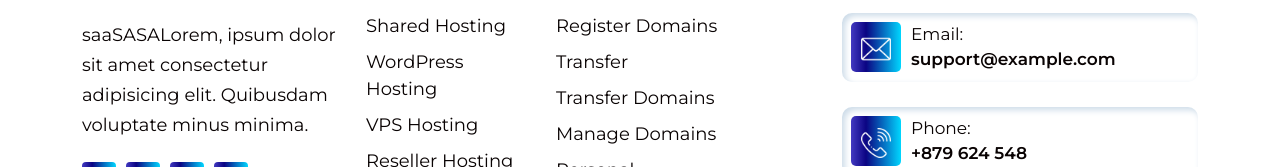
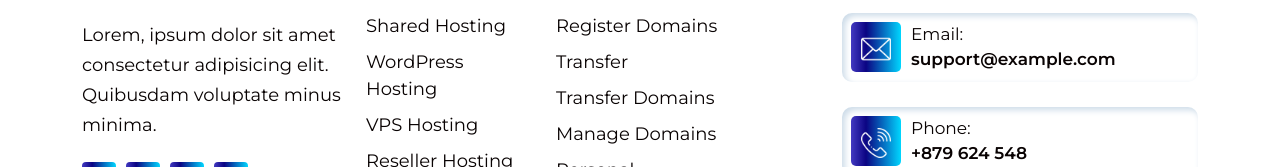
Before and after one commit to nmsix38/jmdev.github.io, a plain HTML site: page contact.html in a window 1280 px wide. Shown: the part 2011-2178 px from the top of the page. Drawn offline with nearby package versions, Linux system fonts and the light colour scheme; a script that the page names is missing.

Commit message:
Autocommit: 2025-04-08 15:28:50

```diff
--- a/footer.html
+++ b/footer.html
@@ -12,7 +12,7 @@
                    </div>
                    <div class="content-area">
                       <p>
-                         saaSASALorem, ipsum dolor sit amet consectetur adipisicing elit. Quibusdam voluptate minus minima.
+                         Lorem, ipsum dolor sit amet consectetur adipisicing elit. Quibusdam voluptate minus minima.
                       </p>
                       <ul class="social">
                          <li>
```
